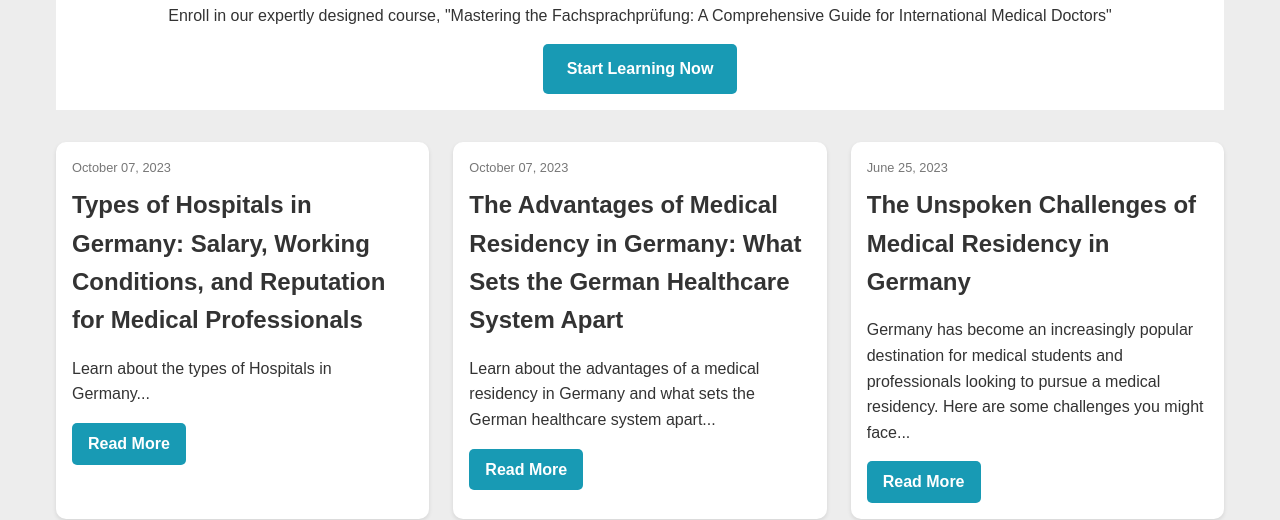
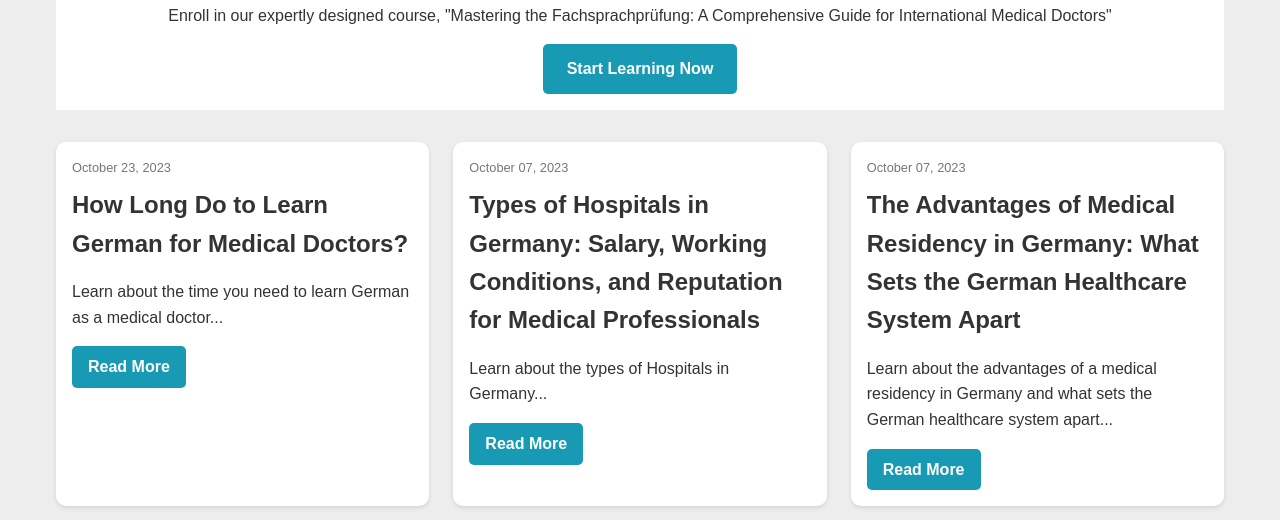
Before and after one commit to anazz-dev/my-website, a plain HTML site: page blog.html in a window 1280 px wide. Shown: the part 311-831 px from the top of the page. Drawn offline with Linux system fonts and the light colour scheme.

Commit message:
Update blog.html

```diff
--- a/blog.html
+++ b/blog.html
@@ -44,6 +44,13 @@
        </section>
 
         <div id="blogPostsContainer">
+
+           <article class="blog-post">
+            <p class="post-date">October 23, 2023</p>
+            <h2>How Long Do to Learn German for Medical Doctors?</h2>
+            <p>Learn about the time you need to learn German as a medical doctor...</p>
+            <a href="how-long-to-learn-german-for-medical-doctors.html" class="read-more">Read More</a>
+          </article>
 
           <article class="blog-post">
             <p class="post-date">October 07, 2023</p>
```
